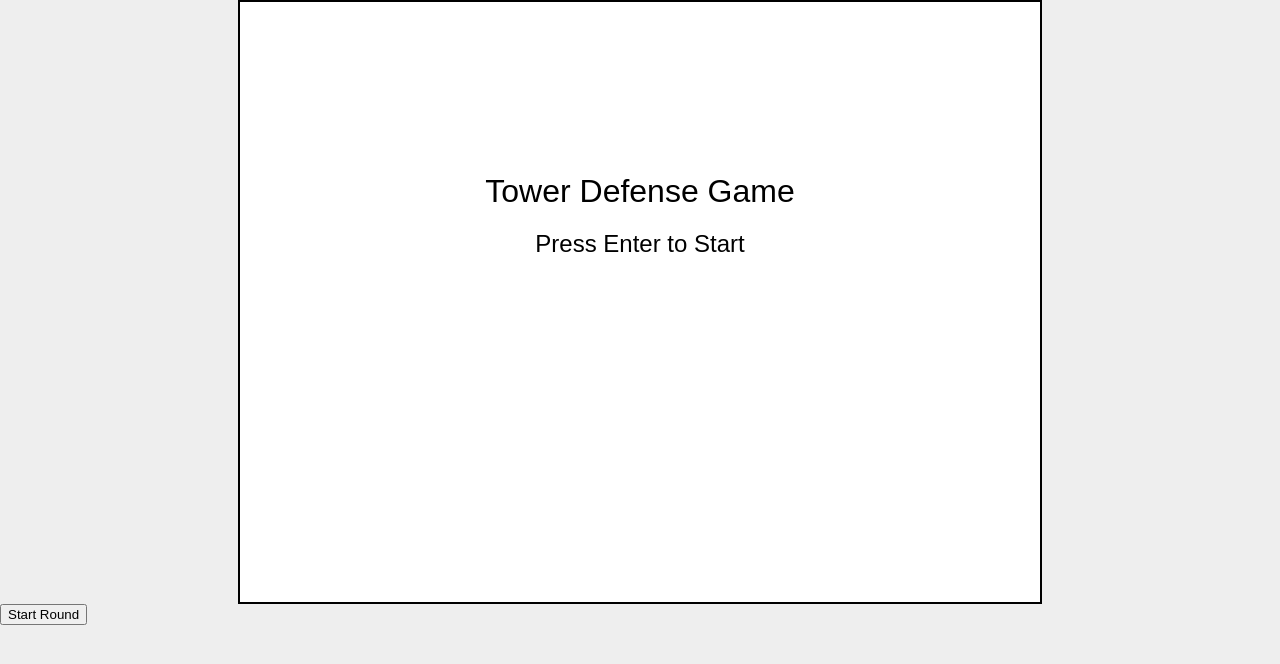
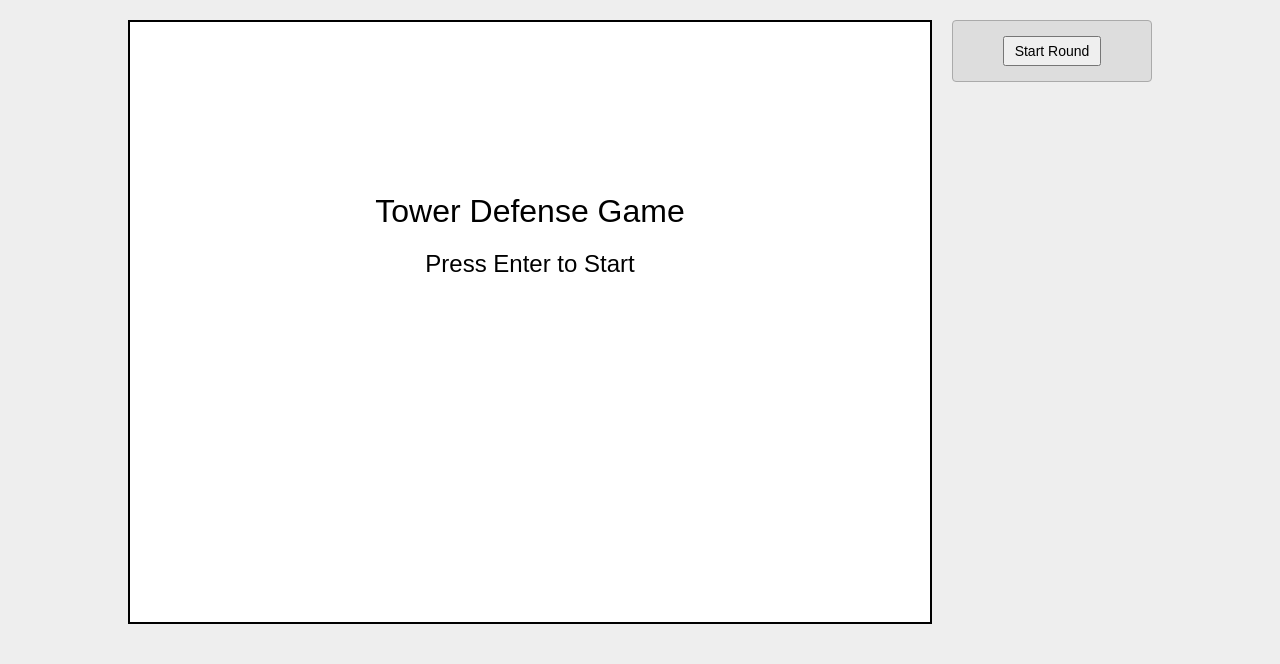
Before and after one commit to Sander245/tower-defence, a plain HTML site: page index.html in a window 1280 px wide. Drawn offline with Linux system fonts and the light colour scheme.

Commit message:
Update style.css

```diff
--- a/style.css
+++ b/style.css
@@ -1,13 +1,63 @@
-body {
+/* Reset and basic styling */
+* {
+  box-sizing: border-box;
   margin: 0;
   padding: 0;
-  background-color: #eee;
-  overflow: hidden;
 }
 
-canvas {
-  display: block;
-  margin: 0 auto;
+body {
+  background-color: #eee;
+  font-family: Arial, sans-serif;
+}
+
+/* Container that holds both canvas and toolbar */
+#gameContainer {
+  display: flex;
+  justify-content: center;
+  align-items: flex-start;
+  padding: 20px;
+}
+
+/* Game canvas styling */
+#gameCanvas {
   background-color: #fff;
   border: 2px solid #000;
 }
+
+/* Toolbar styling */
+#toolbar {
+  margin-left: 20px;
+  width: 200px;
+  background-color: #ddd;
+  padding: 10px;
+  border: 1px solid #aaa;
+  border-radius: 4px;
+}
+
+#toolbar h3 {
+  text-align: center;
+  margin-bottom: 10px;
+}
+
+#toolbar button {
+  display: block;
+  margin: 5px auto;
+  padding: 5px 10px;
+  cursor: pointer;
+  font-size: 14px;
+}
+
+.shop-item {
+  width: 90%;
+  margin: 5px auto;
+  padding: 8px;
+  background-color: #fff;
+  border: 1px solid #888;
+  border-radius: 3px;
+  cursor: pointer;
+  transition: background-color 0.2s;
+}
+
+.shop-item:hover {
+  background-color: #f0f0f0;
+}
```
